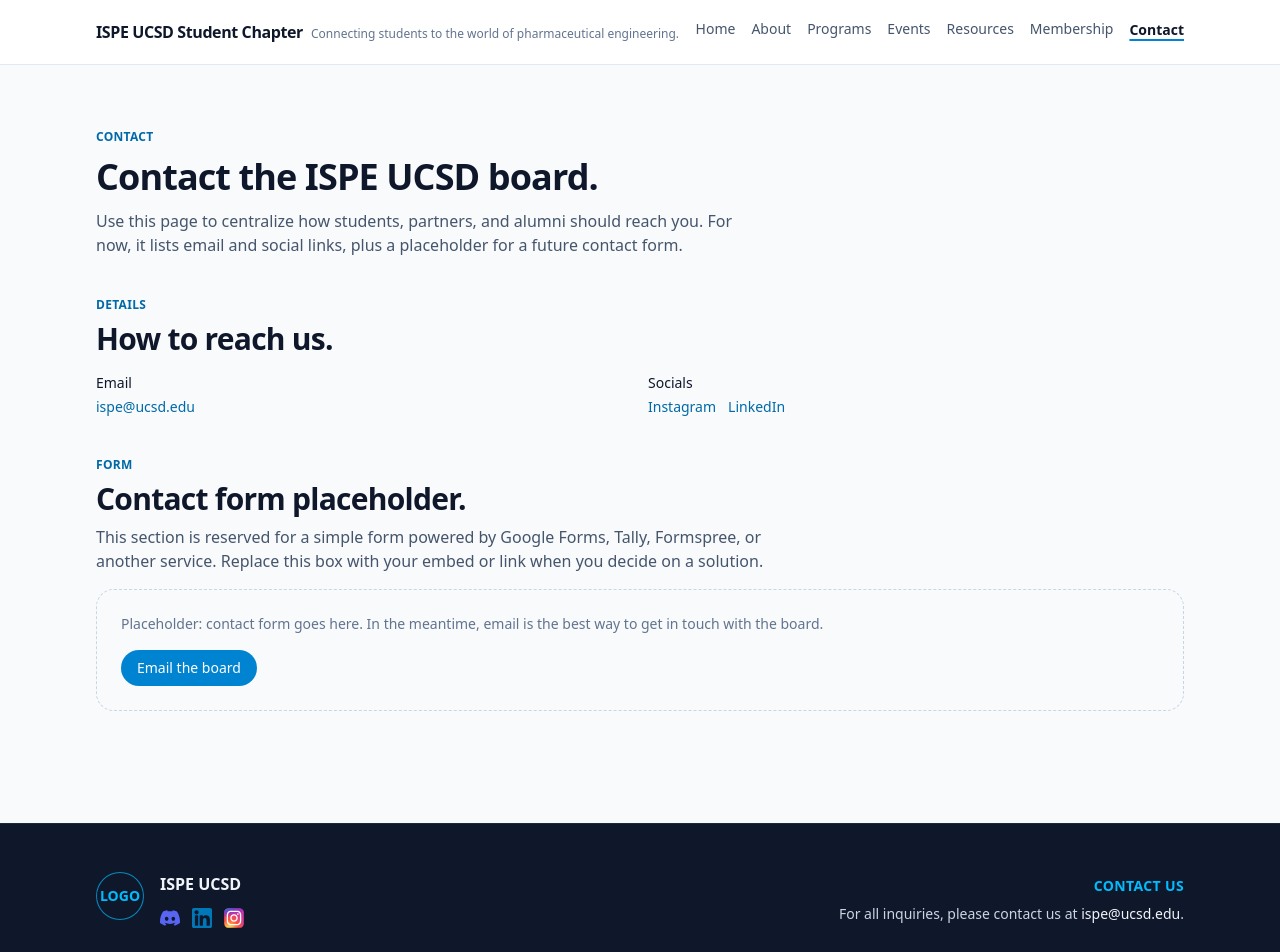
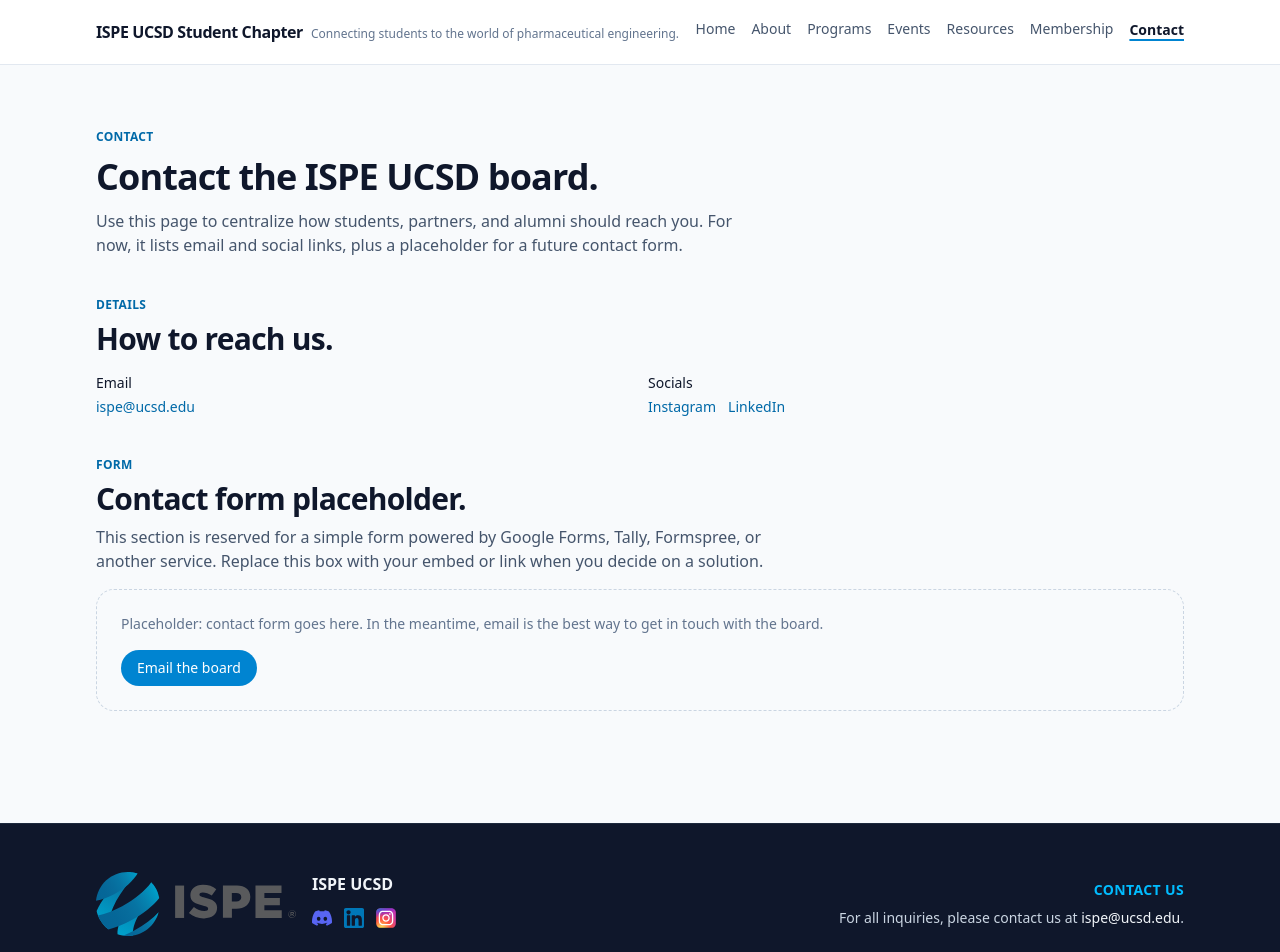
Before and after one commit to TheAsianFish/ispe-ucsd-website, a Next.js app: page /contact in a window 1280 px wide. Shown: the top 952 px of the page. Built offline with nearby package versions, Linux system fonts and the light colour scheme.

Commit message:
ispe logo footer

```diff
--- a/src/components/layout/Footer.tsx
+++ b/src/components/layout/Footer.tsx
@@ -1,18 +1,28 @@
+import Link from "next/link";
 import { Container } from "@/components/ui/Container";
 import { siteMetadata } from "@/content/mock";
+
+const ISPE_LOGO_PATH = "/icons/idgyckcusI_1771114222524.svg";
 
 export function Footer() {
   return (
     <footer className="border-t border-slate-800 bg-slate-900 text-slate-300">
       <Container className="flex flex-col gap-10 py-12 text-base sm:flex-row sm:items-center sm:justify-between">
-        {/* Left: logo placeholder, name, socials */}
+        {/* Left: logo, name, socials */}
         <div className="flex items-start gap-4">
-          <div
-            className="flex h-12 w-12 items-center justify-center rounded-full border border-sky-400/70 bg-slate-900 text-sm font-semibold text-sky-400"
-            aria-hidden="true"
+          <Link
+            href="/"
+            className="flex shrink-0 items-center focus:outline-none focus:ring-2 focus:ring-sky-400 focus:ring-offset-2 focus:ring-offset-slate-900 rounded"
+            aria-label="ISPE UCSD – Home"
           >
-            LOGO
-          </div>
+            <img
+              src={ISPE_LOGO_PATH}
+              alt=""
+              width={258}
+              height={83}
+              className="h-14 w-auto sm:h-16"
+            />
+          </Link>
           <div className="space-y-3">
             <p className="text-base font-semibold text-slate-100">ISPE UCSD</p>
             <div className="flex items-center gap-3">
```
